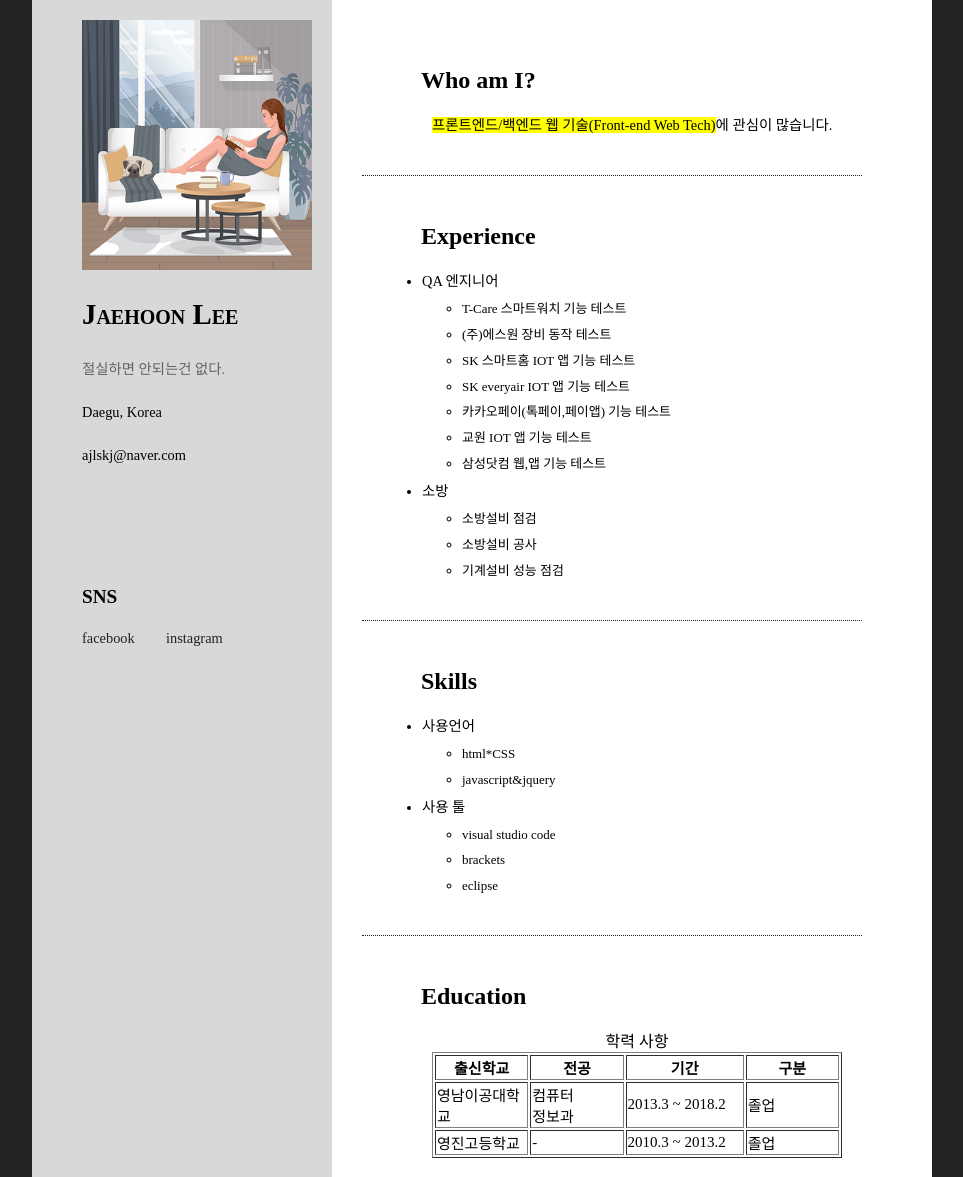
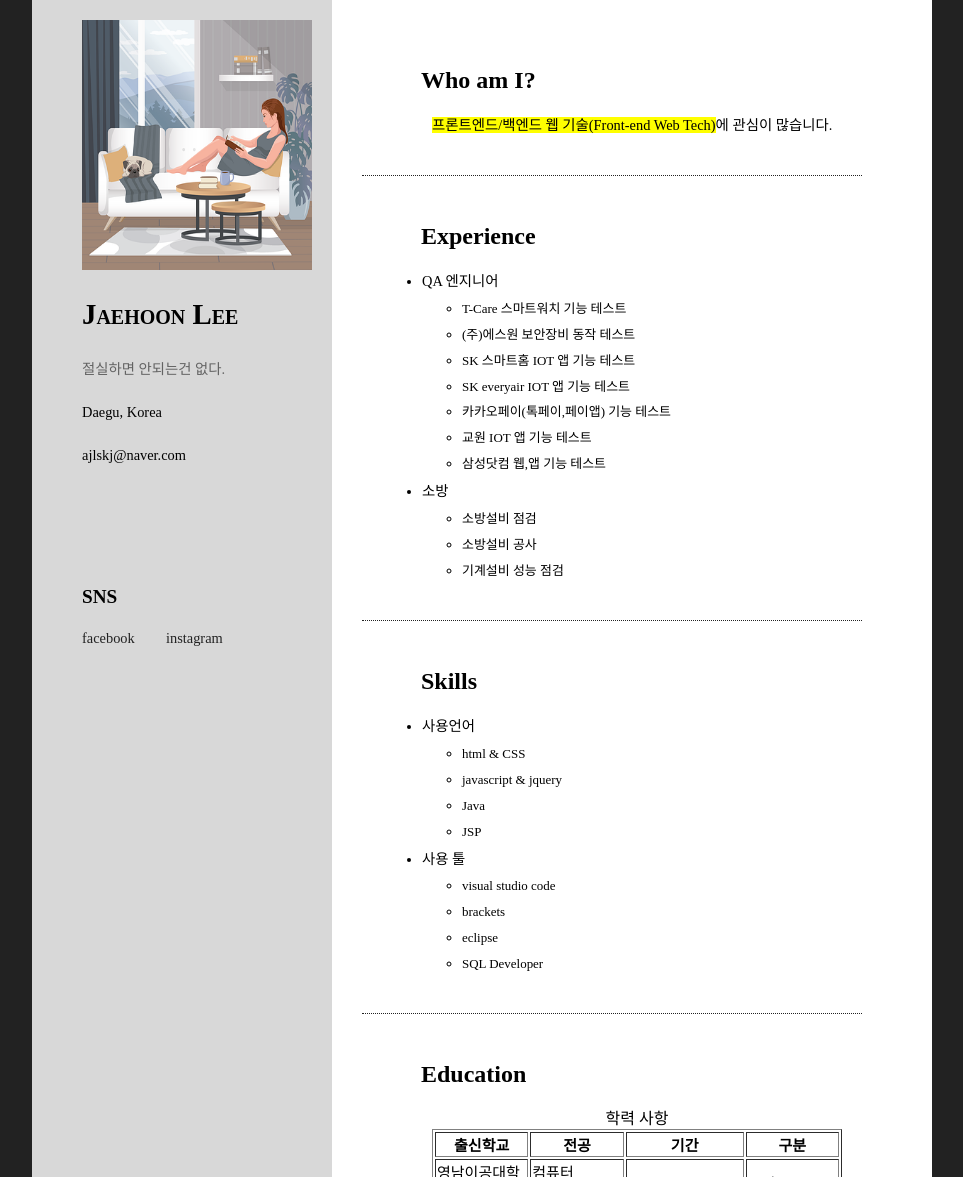
Before and after one commit to hubmiller/hubmiller.github.io, a plain HTML site: page index.html in a window 1280 px wide. Shown: the top 1177 px of the page, without its empty margins (158-1121 px from the left). Drawn offline with Linux system fonts and the light colour scheme.

Commit message:
Add files via upload

```diff
--- a/index.html
+++ b/index.html
@@ -61,7 +61,7 @@
                     <li>QA 엔지니어
                         <ul>
                             <li>T-Care 스마트워치 기능 테스트</li>
-                            <li>(주)에스원 장비 동작 테스트</li>
+                            <li>(주)에스원 보안장비 동작 테스트</li>
                             <li>SK 스마트홈 IOT 앱 기능 테스트</li>
                             <li>SK everyair IOT 앱 기능 테스트</li>
                             <li>카카오페이(톡페이,페이앱) 기능 테스트</li>
@@ -84,8 +84,10 @@
                 <ul>
                     <li>사용언어
                         <ul>
-                            <li>html*CSS</li>
-                            <li>javascript&jquery</li>
+                            <li>html & CSS</li>
+                            <li>javascript & jquery</li>
+                            <li>Java</li>
+                            <li>JSP</li>
                         </ul>
                     </li>
                     <li>사용 툴
@@ -93,6 +95,7 @@
                             <li>visual studio code</li>
                             <li>brackets</li>
                             <li>eclipse</li>
+                            <li>SQL Developer</li>
                         </ul>
                     </li>
                 </ul>
```
